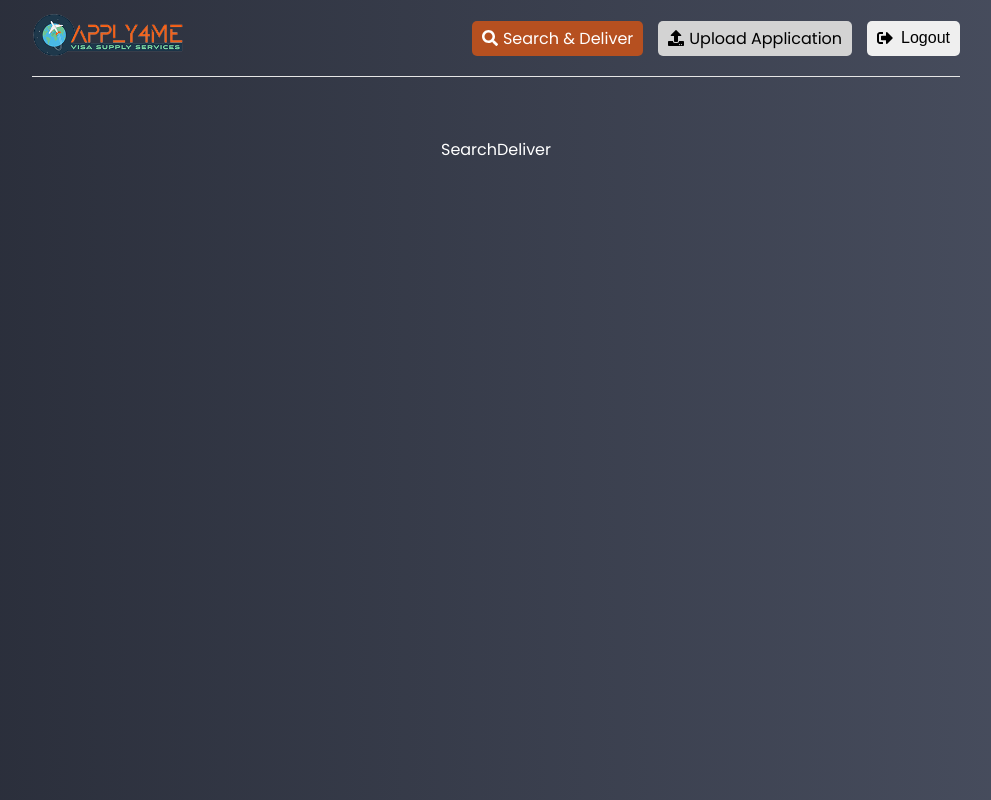
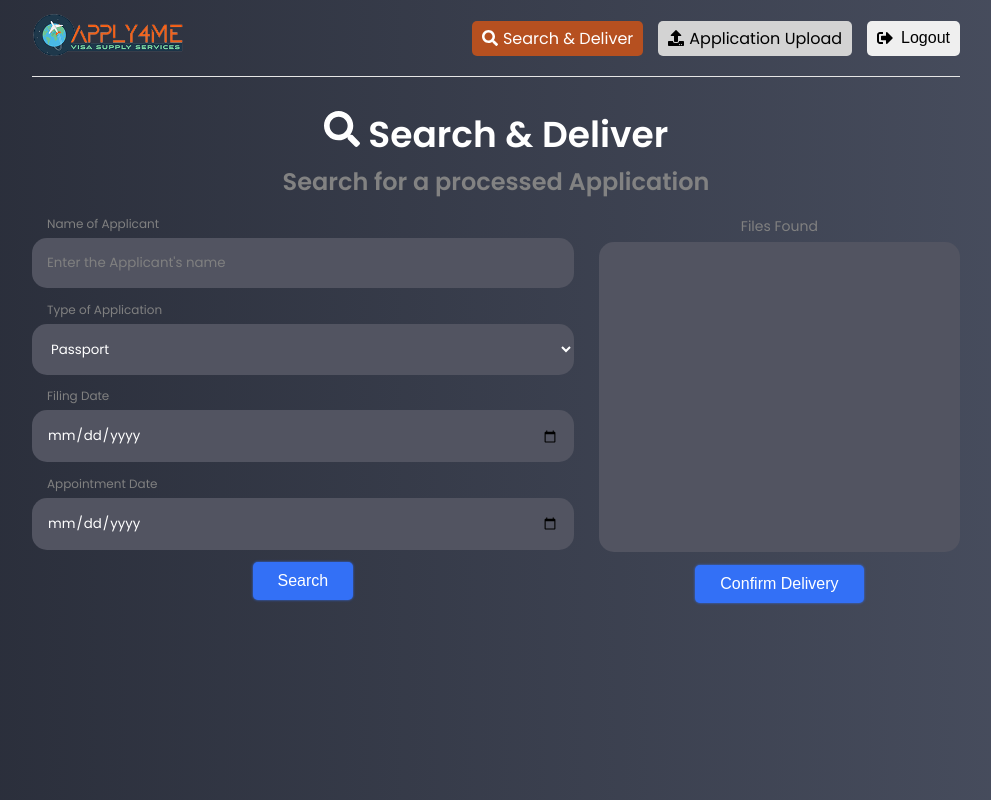
Before and after one commit to dewanwakilahmed/apply-4-me, a React (Create React App) app in the folder client/web-app/: page / in a window 1280 px wide. Shown: the whole page, without its empty margins (144-1135 px from the left). Built offline with nearby package versions, Linux system fonts and the light colour scheme; sample sign-in values are in the browser's storage.

Commit message:
Button Adjustments

```diff
--- a/client/web-app/src/components/Header.jsx
+++ b/client/web-app/src/components/Header.jsx
@@ -38,7 +38,7 @@ const Header = () => {
             </NavLink>
             <NavLink to="upload-application" className="header__nav-item">
               <FaUpload />
-              Upload Application
+              Application Upload
             </NavLink>
           </>
         ) : (
--- a/client/web-app/src/index.css
+++ b/client/web-app/src/index.css
@@ -54,7 +54,6 @@ h1,
 h2,
 h3 {
   font-weight: 600;
-  margin-bottom: 10px;
 }
 
 .container {
@@ -71,7 +70,7 @@ h3 {
   align-items: center;
   padding: 12.5px 0;
   border-bottom: 1px solid #e6e6e6;
-  margin-bottom: 60px;
+  margin-bottom: 30px;
 }
 
 .company-logo {
@@ -123,7 +122,7 @@ h3 {
 }
 
 .form-group {
-  margin-bottom: 3.5px;
+  margin-bottom: 2.5px;
   display: flex;
   flex-direction: column;
   justify-content: center;
@@ -178,6 +177,40 @@ input[type="file"]::file-selector-button:hover {
   color: white;
 }
 
+/* Search Deliver Page */
+
+.search-deliver {
+  display: flex;
+}
+
+.search-form {
+  flex-basis: 60%;
+}
+
+.files-found-container {
+  margin-left: 25px;
+  flex-basis: 40%;
+  display: flex;
+  flex-direction: column;
+  gap: 2.5px;
+}
+
+.files-found-label {
+  color: gray;
+  font-size: 0.875rem;
+}
+
+.files-found {
+  flex-grow: 1;
+  background-color: #525461;
+  border-radius: 15px;
+}
+
+.btn-confirm {
+  align-self: center;
+  margin-top: 10px;
+}
+
 .btn {
   text-decoration: none;
   border: none;
@@ -192,6 +225,7 @@ input[type="file"]::file-selector-button:hover {
   align-items: center;
   justify-content: center;
   transition: 0.3s;
+  white-space: nowrap;
 }
 
 .btn-blue {
@@ -205,9 +239,10 @@ input[type="file"]::file-selector-button:hover {
 
 .btn-blue:hover {
   padding: 10px 22.5px;
-  box-shadow: 0px 0px 5px 0px #3370f6;
-  -webkit-box-shadow: 0px 0px 5px 0px #3370f6;
-  -moz-box-shadow: 0px 0px 5px 0px #3370f6;
+  background-color: #3848a2;
+  box-shadow: 0px 0px 5px 0px #3848a2;
+  -webkit-box-shadow: 0px 0px 5px 0px #3848a2;
+  -moz-box-shadow: 0px 0px 5px 0px #3848a2;
 }
 
 .btn-gray:hover {
@@ -223,11 +258,6 @@ input[type="file"]::file-selector-button:hover {
   background: #fff;
   color: #000;
 }
-
-/* .btn-block {
-  width: 100%;
-  margin-bottom: 20px;
-} */
 
 .loadingSpinnerContainer {
   position: fixed;
--- a/client/web-app/src/tabs/Register.jsx
+++ b/client/web-app/src/tabs/Register.jsx
@@ -73,7 +73,7 @@ const Register = () => {
     <>
       <section className="heading">
         <h1>
-          <FaUser /> Register
+          <FaUser /> Register User
         </h1>
         <p>Create an account for a new user</p>
       </section>
--- a/client/web-app/src/tabs/SearchDeliver.jsx
+++ b/client/web-app/src/tabs/SearchDeliver.jsx
@@ -1,5 +1,111 @@
+import { useState } from "react";
+
+// Icons
+import { FaSearch } from "react-icons/fa";
+
 const SearchDeliver = () => {
-  return <div>SearchDeliver</div>;
+  const [formData, setFormData] = useState({
+    name: "",
+    type: "",
+    dateOfFiling: new Date(),
+    dateOfAppointment: new Date(),
+  });
+
+  const { name, type, dateOfFiling, dateOfAppointment } = formData;
+
+  const changeHandler = (e) => {
+    setFormData((prevState) => ({
+      ...prevState,
+      [e.target.name]: e.target.value,
+    }));
+  };
+
+  const submitHandler = (e) => {
+    e.preventDefault();
+  };
+
+  return (
+    <>
+      <section className="heading search-deliver-heading">
+        <h1>
+          <FaSearch /> Search & Deliver
+        </h1>
+        <p>Search for a processed Application</p>
+      </section>
+
+      <div className="search-deliver">
+        <section className="form search-form">
+          <form onSubmit={submitHandler}>
+            <div className="form-group">
+              <label htmlFor="name" className="form-label">
+                Name of Applicant
+              </label>
+              <input
+                type="text"
+                name="name"
+                id="name"
+                value={name}
+                placeholder="Enter the Applicant's name"
+                onChange={changeHandler}
+                className="form-control"
+              />
+            </div>
+            <div className="form-group">
+              <label htmlFor="type" className="form-label">
+                Type of Application
+              </label>
+              <select
+                name="type"
+                id="type"
+                value={type}
+                onChange={changeHandler}
+                className="form-control"
+              >
+                <option value="passport">Passport</option>
+                <option value="visa">Visa</option>
+              </select>
+            </div>
+            <div className="form-group">
+              <label htmlFor="dateOfFiling" className="form-label">
+                Filing Date
+              </label>
+              <input
+                type="date"
+                name="dateOfFiling"
+                id="dateOfFiling"
+                value={dateOfFiling}
+                onChange={changeHandler}
+                className="form-control"
+              />
+            </div>
+            <div className="form-group">
+              <label htmlFor="dateOfAppointment" className="form-label">
+                Appointment Date
+              </label>
+              <input
+                type="date"
+                name="dateOfAppointment"
+                id="dateOfAppointment"
+                value={dateOfAppointment}
+                onChange={changeHandler}
+                className="form-control"
+              />
+            </div>
+            <div className="form-group">
+              <button type="submit" className="btn btn-blue">
+                Search
+              </button>
+            </div>
+          </form>
+        </section>
+        <section className="files-found-container">
+          <p className="files-found-label">Files Found</p>
+          <div className="files-found"></div>
+          <button className="btn btn-blue btn-confirm">Confirm Delivery</button>
+        </section>
+      </div>
+    </>
+  );
 };
 
 export default SearchDeliver;
--- a/client/web-app/src/tabs/UploadApplication.jsx
+++ b/client/web-app/src/tabs/UploadApplication.jsx
@@ -15,7 +15,6 @@ const UploadApplication = () => {
   const { name, type, dateOfFiling, dateOfAppointment, files } = formData;
 
   const changeHandler = (e) => {
-    console.log(formData);
     setFormData((prevState) => ({
       ...prevState,
       [e.target.name]: e.target.value,
@@ -32,7 +31,6 @@ const UploadApplication = () => {
         <h1>
           <FaFileUpload /> Application Upload
         </h1>
-        <p>Upload a processed Application</p>
       </section>
 
       <section className="form">
```
